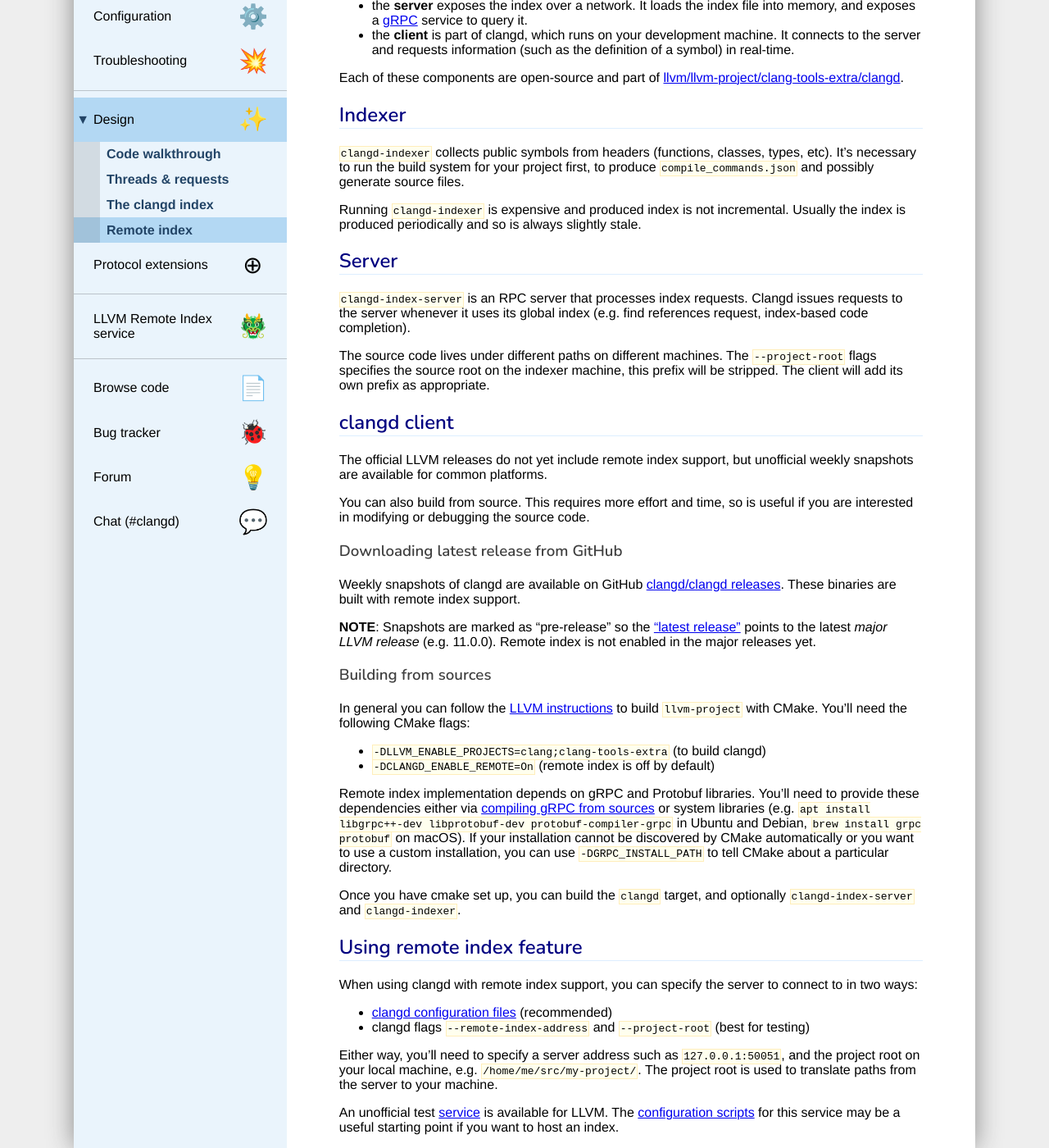
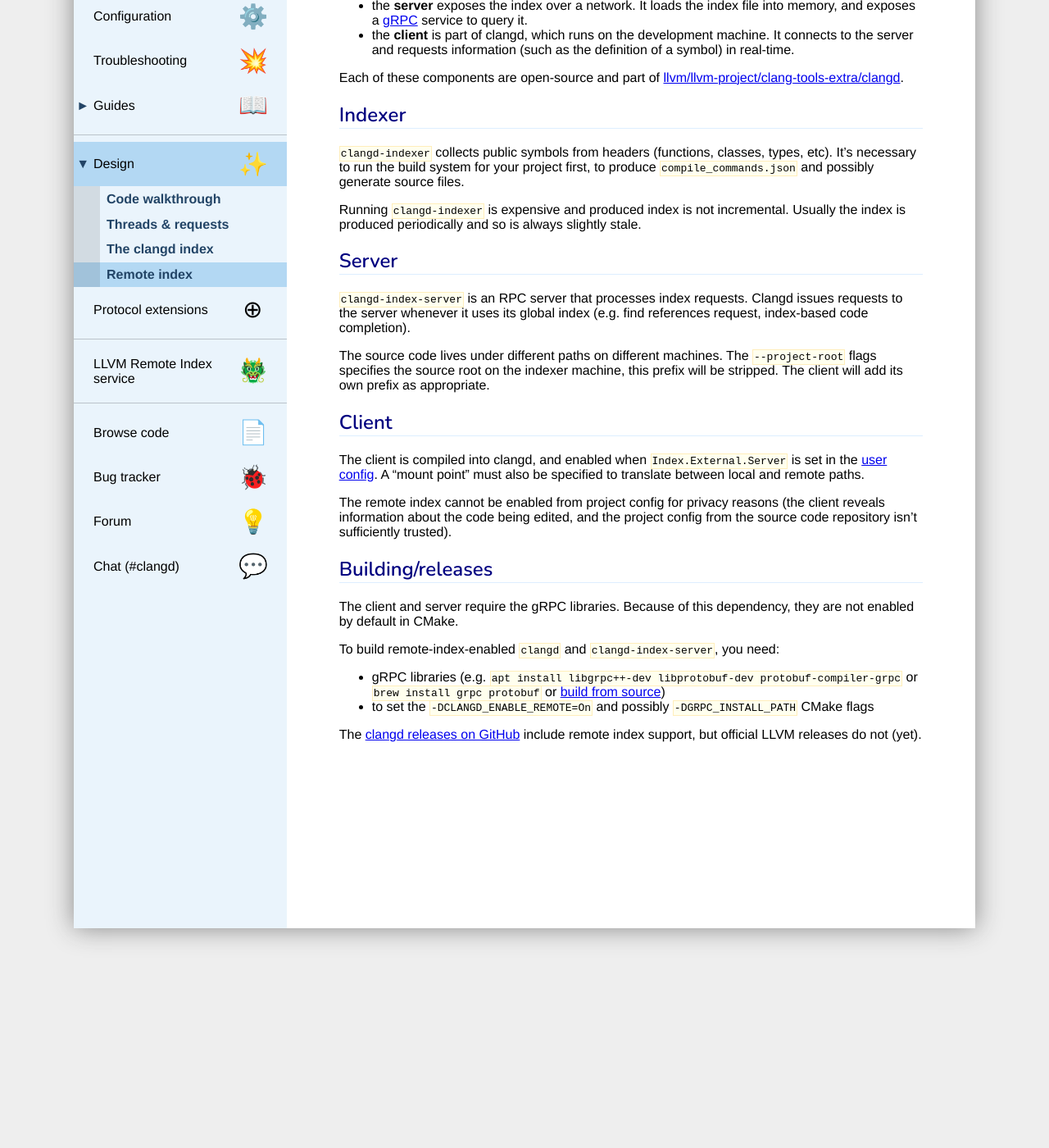
Before and after one commit to llvm/clangd-www, a Jekyll site: the page built from design/remote-index.md, in a window 1280 px wide and 1400 px high, scrolled down 268 px. Shown: the whole window at 82% size. Built offline with Jekyll 4.4.1, drawn with Linux system fonts in a browser that asks for light colours; our own code applies the rules of GitHub Pages for plain Markdown files.

Commit message:
Update remote index docs
- Split into design/guide, most of guide content is new
- Merge llvm remote index into main guide docs, remove bits that overlap
  with the new web ui (e.g. privacy)
- strip stale bits about stable releases not having grpc

```diff
--- a/design/remote-index.md
+++ b/design/remote-index.md
@@ -16,7 +16,7 @@
   It parses all the code for your project, and produces an index file.
 - the **server** exposes the index over a network. It loads the index file into
   memory, and exposes a [gRPC](https://grpc.io) service to query it.
-- the **client** is part of clangd, which runs on your development machine.
+- the **client** is part of clangd, which runs on the development machine.
   It connects to the server and requests information (such as the definition
   of a symbol) in real-time.
 
@@ -42,57 +42,27 @@
 The `--project-root` flags specifies the source root on the indexer machine,
 this prefix will be stripped. The client will add its own prefix as appropriate.
 
-## clangd client
+## Client
 
-The official LLVM releases do not yet include remote index support, but
-unofficial weekly snapshots are available for common platforms.
+The client is compiled into clangd, and enabled when `Index.External.Server` is
+set in the [user config](/config). A "mount point" must also be specified to
+translate between local and remote paths.
 
-You can also build from source. This requires more effort and time, so is
-useful if you are interested in modifying or debugging the source code.
+The remote index cannot be enabled from project config for privacy reasons
+(the client reveals information about the code being edited, and the project
+config from the source code repository isn't sufficiently trusted).
 
-### Downloading latest release from GitHub
+## Building/releases
 
-Weekly snapshots of clangd are available on GitHub [clangd/clangd
-releases](https://github.com/clangd/clangd/releases). These binaries are
-built with remote index support.
+The client and server require the gRPC libraries.
+Because of this dependency, they are not enabled by default in CMake.
 
-**NOTE**: Snapshots are marked as "pre-release" so the ["latest
-release"](https://github.com/clangd/clangd/releases/latest) points to the
-latest _major LLVM release_ (e.g. 11.0.0). Remote index is not enabled
-in the major releases yet.
+To build remote-index-enabled `clangd` and `clangd-index-server`, you need:
+ - gRPC libraries (e.g. `apt install libgrpc++-dev libprotobuf-dev
+   protobuf-compiler-grpc` or `brew install grpc protobuf` or
+   [build from source](https://github.com/grpc/grpc/blob/master/BUILDING.md))
+ - to set the `-DCLANGD_ENABLE_REMOTE=On` and possibly `-DGRPC_INSTALL_PATH`
+   CMake flags
 
-### Building from sources
-
-In general you can follow the [LLVM instructions](https://llvm.org/docs/CMake.html)
-to build `llvm-project` with CMake. You'll need the following CMake flags:
-
-- `-DLLVM_ENABLE_PROJECTS=clang;clang-tools-extra` (to build clangd)
-- `-DCLANGD_ENABLE_REMOTE=On` (remote index is off by default)
-
-Remote index implementation depends on gRPC and Protobuf libraries. You'll
-need to provide these dependencies either via [compiling gRPC from
-sources](https://github.com/grpc/grpc/blob/master/BUILDING.md) or system
-libraries (e.g. `apt install libgrpc++-dev libprotobuf-dev
-protobuf-compiler-grpc` in Ubuntu and Debian, `brew install grpc protobuf` on
-macOS). If your installation cannot be discovered by CMake automatically or
-you want to use a custom installation, you can use `-DGRPC_INSTALL_PATH` to
-tell CMake about a particular directory.
-
-Once you have cmake set up, you can build the `clangd` target, and optionally
-`clangd-index-server` and `clangd-indexer`.
-
-## Using remote index feature
-
-When using clangd with remote index support, you can specify the server to
-connect to in two ways:
-
-- [clangd configuration files](/config) (recommended)
-- clangd flags `--remote-index-address` and `--project-root` (best for testing)
-
-Either way, you'll need to specify a server address such as `127.0.0.1:50051`,
-and the project root on your local machine, e.g. `/home/me/src/my-project/`.
-The project root is used to translate paths from the server to your machine.
-
-An unofficial test [service](/llvm-remote-index) is available for LLVM.
-The [configuration scripts](https://github.com/clangd/llvm-remote-index) for
-this service may be a useful starting point if you want to host an index.
+The [clangd releases on GitHub](https://github.com/clangd/clangd/releases)
+include remote index support, but official LLVM releases do not (yet).
```
Also changed, not shown: _data/navigation.yml (+9 -0 lines), guides/index.md (added, +17 -0 lines), guides/remote-index.md (added, +69 -0 lines), llvm-remote-index.md (deleted, +0 -66 lines).
